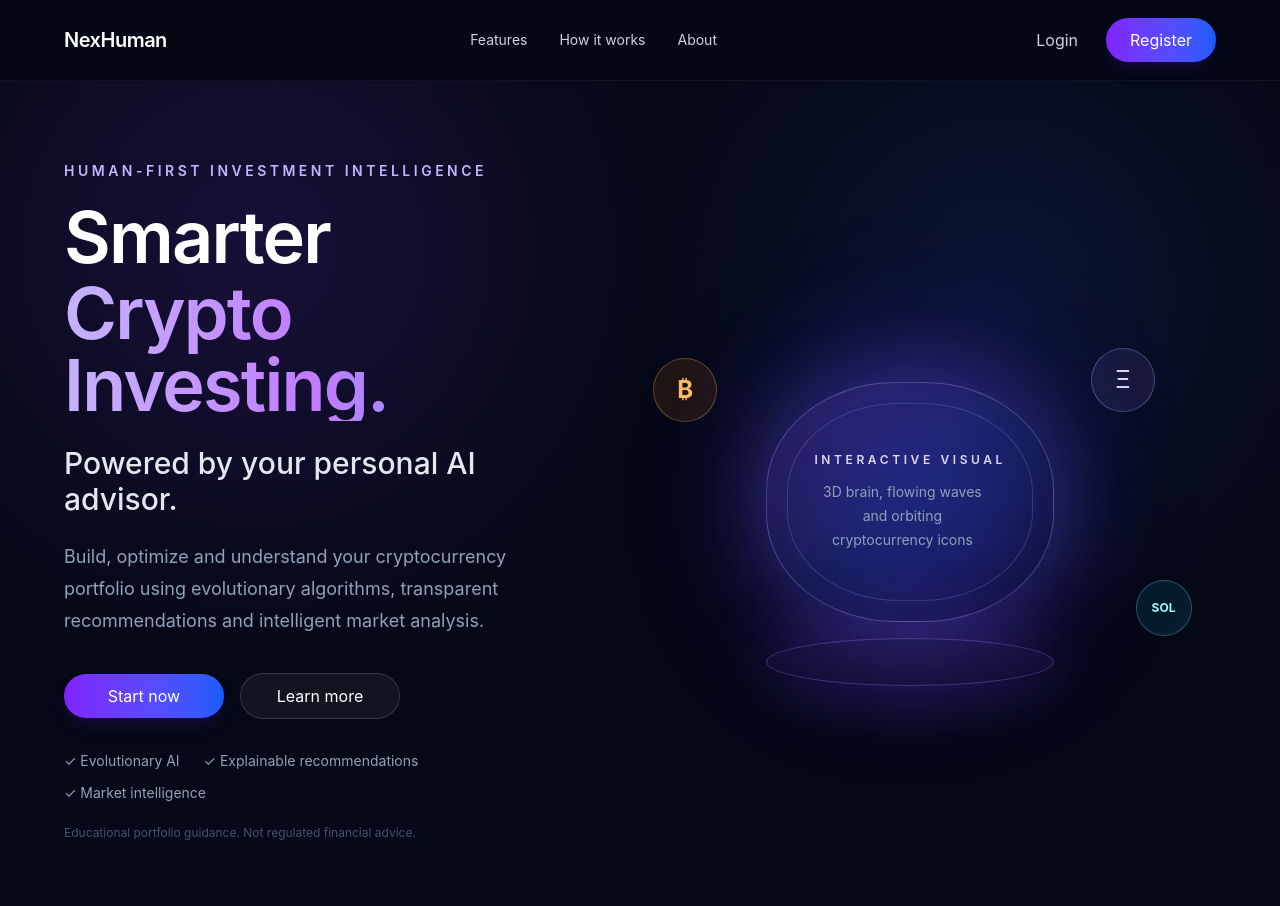
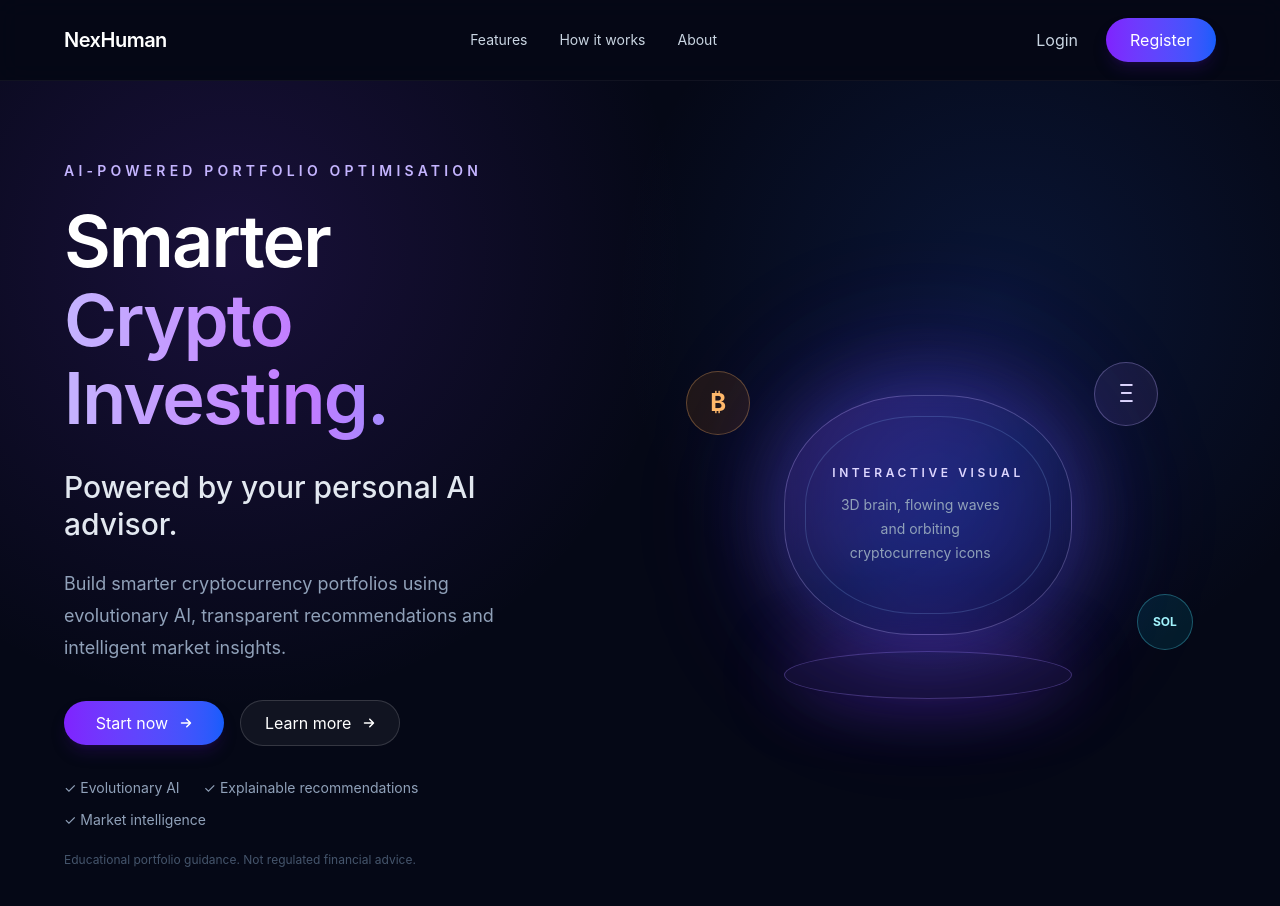
Before and after one commit to Digzee/NexHuman, a React app in the folder frontend/: page / in a window 1280 px wide. Shown: the top 906 px of the page. Built offline with nearby package versions, Linux system fonts and the light colour scheme; the HTML template or start-up script is replaced by a standard one.

Commit message:
Polish landing page hero layout

```diff
--- a/frontend/src/components/hero/Hero.jsx
+++ b/frontend/src/components/hero/Hero.jsx
@@ -5,22 +5,22 @@ import HeroVisual from "./HeroVisual";
 function Hero() {
   return (
     <main className="relative overflow-hidden">
-      {/* Background lighting */}
       <div
         className="pointer-events-none absolute inset-0
-                   bg-[radial-gradient(circle_at_20%_20%,rgba(124,58,237,0.16),transparent_34%),radial-gradient(circle_at_78%_25%,rgba(37,99,235,0.14),transparent_30%)]"
+                   bg-[radial-gradient(circle_at_18%_20%,rgba(124,58,237,0.17),transparent_36%),radial-gradient(circle_at_78%_25%,rgba(37,99,235,0.15),transparent_32%)]"
       />
 
       <Container
         className="relative grid min-h-[calc(100vh-5rem)] items-center
-                   gap-10 py-14 lg:grid-cols-[0.9fr_1.1fr] lg:py-20"
+                   gap-12 py-16 lg:grid-cols-[minmax(0,1fr)_minmax(520px,1.2fr)]
+                   lg:gap-16 lg:py-20 xl:gap-24"
       >
-        <section className="text-center lg:text-left">
+        <section className="max-w-2xl text-center lg:text-left">
           <p
-            className="mb-5 text-sm font-semibold uppercase
-                       tracking-[0.25em] text-violet-300"
+            className="mb-6 text-xs font-semibold uppercase
+                       tracking-[0.3em] text-violet-300 sm:text-sm"
           >
-            Human-first investment intelligence
+            AI-powered portfolio optimisation
           </p>
 
           <h1
@@ -29,16 +29,16 @@ function Hero() {
           >
             Smarter
             <span
-              className="mt-1 block bg-gradient-to-r from-violet-300
-                         via-purple-400 to-blue-400 bg-clip-text
-                         text-transparent"
+              className="mt-1 block pb-2 leading-[1.08] bg-gradient-to-r
+                         from-violet-300 via-purple-400 to-blue-400
+                         bg-clip-text text-transparent"
             >
               Crypto Investing.
             </span>
           </h1>
 
           <h2
-            className="mt-6 text-2xl font-medium text-slate-200
+            className="mt-6 text-2xl font-medium leading-tight text-slate-200
                        sm:text-3xl"
           >
             Powered by your personal AI advisor.
@@ -48,20 +48,23 @@ function Hero() {
             className="mx-auto mt-6 max-w-xl text-base leading-8
                        text-slate-400 sm:text-lg lg:mx-0"
           >
-            Build, optimize and understand your cryptocurrency portfolio using
-            evolutionary algorithms, transparent recommendations and
-            intelligent market analysis.
+            Build smarter cryptocurrency portfolios using evolutionary AI,
+            transparent recommendations and intelligent market insights.
           </p>
 
           <div
             className="mt-9 flex flex-col items-center justify-center gap-4
                        sm:flex-row lg:justify-start"
           >
-            <Button className="min-w-40">
+            <Button className="min-w-40" showArrow>
               Start now
             </Button>
 
-            <Button variant="secondary" className="min-w-40">
+            <Button
+              variant="secondary"
+              className="min-w-40"
+              showArrow
+            >
               Learn more
             </Button>
           </div>
--- a/frontend/src/components/ui/Button.jsx
+++ b/frontend/src/components/ui/Button.jsx
@@ -1,3 +1,5 @@
+import { FaArrowRight } from "react-icons/fa6";
+
 const variants = {
   primary:
     "bg-gradient-to-r from-violet-600 to-blue-600 text-white shadow-lg shadow-violet-950/40 hover:-translate-y-0.5 hover:shadow-violet-800/40",
@@ -10,13 +12,21 @@ function Button({
   variant = "primary",
   className = "",
   type = "button",
+  showArrow = false,
 }) {
   return (
     <button
       type={type}
-      className={`rounded-full px-6 py-2.5 text-sm font-semibold transition duration-200 focus:outline-none focus:ring-2 focus:ring-violet-500 focus:ring-offset-2 focus:ring-offset-[#050816] ${variants[variant]} ${className}`}
+      className={`group inline-flex items-center justify-center gap-3 rounded-full px-6 py-2.5 text-sm font-semibold transition duration-200 focus:outline-none focus:ring-2 focus:ring-violet-500 focus:ring-offset-2 focus:ring-offset-[#050816] ${variants[variant]} ${className}`}
     >
-      {children}
+      <span>{children}</span>
+
+      {showArrow && (
+        <FaArrowRight
+          aria-hidden="true"
+          className="text-xs transition-transform duration-200 group-hover:translate-x-1"
+        />
+      )}
     </button>
   );
 }
```
Also changed, not shown: 1 other file (tests, documents, lock files or other folders).
